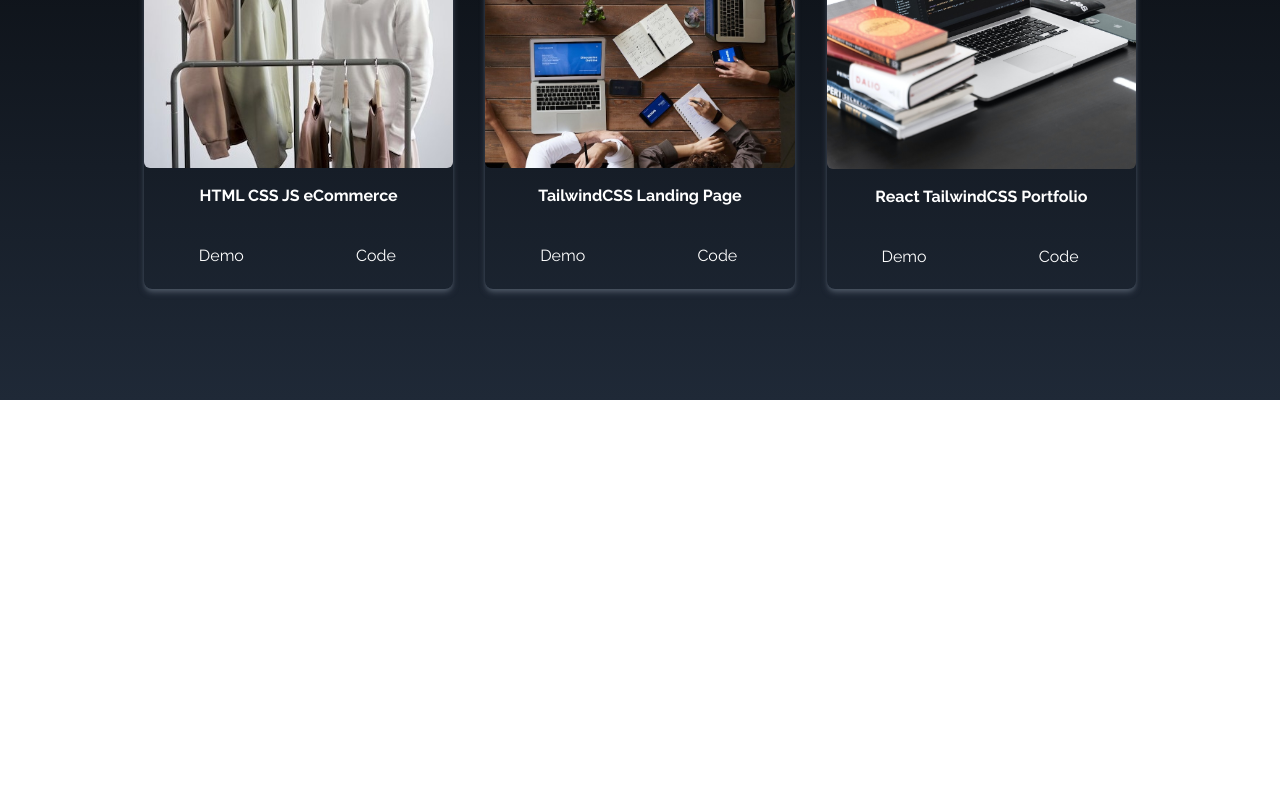
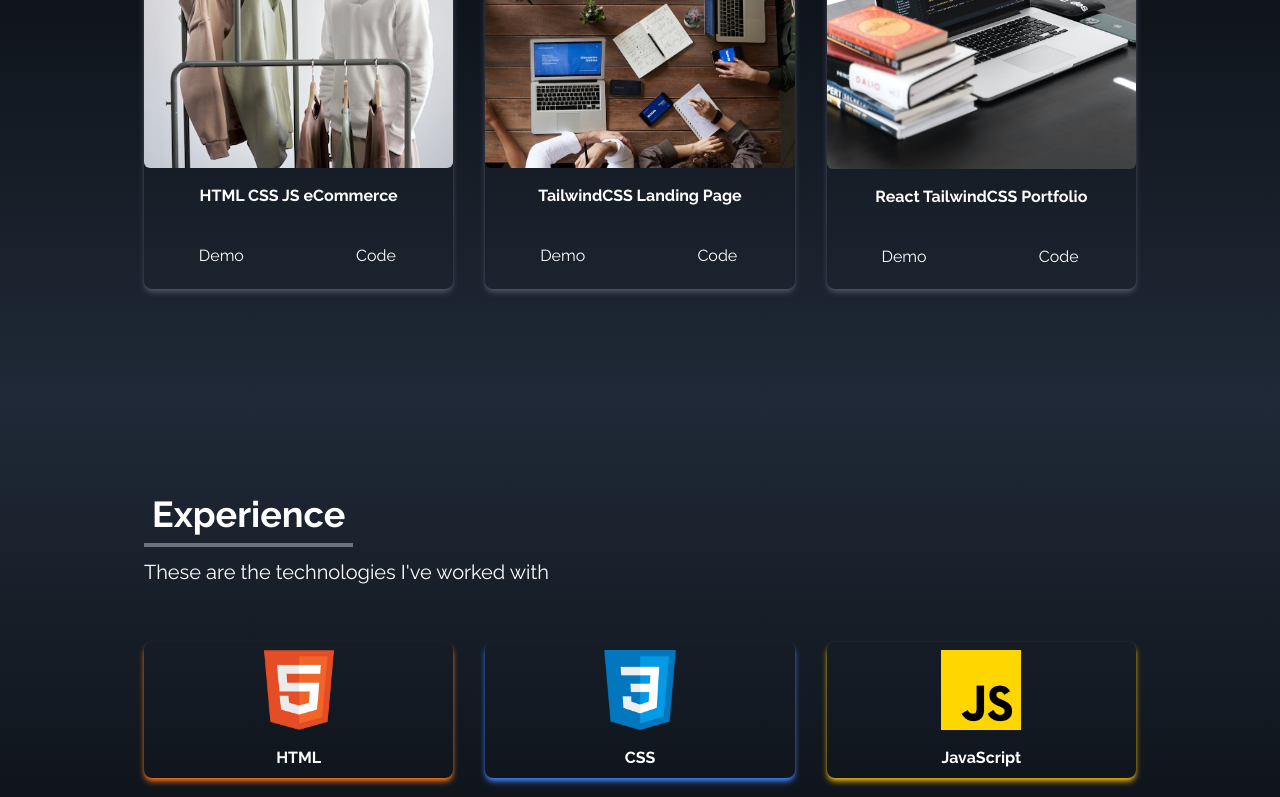
Before and after one commit to gitdela/react-tailwind-portfolio, a React (Create React App) app in the folder re-tw-portfolio/: page / in a window 1280 px wide. Shown: the part 2000-2797 px from the top of the page. Before the commit the page ends 2400 px from the top, so only its background shows below. Built offline with nearby package versions, Linux system fonts and the light colour scheme; the HTML template or start-up script is replaced by a standard one.

Commit message:
Add Experience.jsx

```diff
--- a/re-tw-portfolio/src/App.js
+++ b/re-tw-portfolio/src/App.js
@@ -3,6 +3,7 @@ import Home from './components/Home';
 import NavBar from './components/NavBar';
 import SocialLinks from './components/SocialLinks';
 import Portfolio from './components/Portfolio';
+import Experience from './components/Experience';
 
 function App() {
   return (
@@ -11,6 +12,7 @@ function App() {
       <Home />
       <About />
       <Portfolio />
+      <Experience />
 
       <SocialLinks />
     </div>
--- /dev/null
+++ b/re-tw-portfolio/src/components/Experience.jsx
@@ -0,0 +1,86 @@
+import React from 'react';
+import html from '../assets/html.png';
+import css from '../assets/css.png';
+import javascript from '../assets/javascript.png';
+import github from '../assets/github.png';
+import tailwind from '../assets/tailwind.png';
+import react from '../assets/react.png';
+import bootstrap from '../assets/Bootstrap.png';
+
+const Experience = () => {
+  const tech = [
+    {
+      id: 1,
+      src: html,
+      title: 'HTML',
+      style: 'shadow-orange-500',
+    },
+    {
+      id: 2,
+      src: css,
+      title: 'CSS',
+      style: 'shadow-blue-500',
+    },
+    {
+      id: 3,
+      src: javascript,
+      title: 'JavaScript',
+      style: 'shadow-yellow-500',
+    },
+    {
+      id: 4,
+      src: react,
+      title: 'React',
+      style: 'shadow-sky-400',
+    },
+    {
+      id: 5,
+      src: tailwind,
+      title: 'TailwindCSS',
+      style: 'shadow-sky-300',
+    },
+    {
+      id: 6,
+      src: bootstrap,
+      title: 'Bootstrap',
+      style: 'shadow-purple-600',
+    },
+    {
+      id: 7,
+      src: github,
+      title: 'GitHub',
+      style: 'shadow-gray-400',
+    },
+  ];
+  return (
+    <div
+      name='experience'
+      className='bg-gradient-to-b from-gray-800 to to-black w-full h-screen'
+    >
+      <div className='max-w-screen-lg mx-auto p-4  text-center flex flex-col justify-center w-full h-full text-white md:text-start'>
+        <div className='mt-10'>
+          <p className='text-4xl font-bold border-b-4 border-gray-500 p-2 inline'>
+            Experience
+          </p>
+          <p className='py-6 text-xl'>
+            These are the technologies I've worked with
+          </p>
+        </div>
+
+        <div className='w-full grid grid-cols-2 sm:grid-cols-3 gap-8 text-center py-8 px-12 sm:px-0'>
+          {tech.map(({ id, src, title, style }) => (
+            <div
+              key={id}
+              className={`shadow-md hover:scale-105 duration-500 py-2 rounded-lg ${style}`}
+            >
+              <img src={src} alt='' className='w-20 mx-auto' />
+              <p className='mt-4 font-bold'>{title}</p>
+            </div>
+          ))}
+        </div>
+      </div>
+    </div>
+  );
+};
+
+export default Experience;
--- a/re-tw-portfolio/src/components/SocialLinks.jsx
+++ b/re-tw-portfolio/src/components/SocialLinks.jsx
@@ -77,7 +77,7 @@ const SocialLinks = () => {
           <li
             key={id}
             // here's where template literals came in to help your boy in adding the var style
-            className={`flex justify-between items-center w-40 h-14 px-4 bg-gray-500 md:ml-[-100px] hover:ml-[-10px] hover:rounded-md duration-300 ${style}`}
+            className={`flex justify-between items-center w-40 h-14 px-4 bg-gray-500 md:ml-[-100px] hover:ml-[-5px] font-bold hover:rounded-md duration-300 ${style}`}
           >
             {/* both the name and icon need to be in a row, that's why the flex
             container  */}
```
